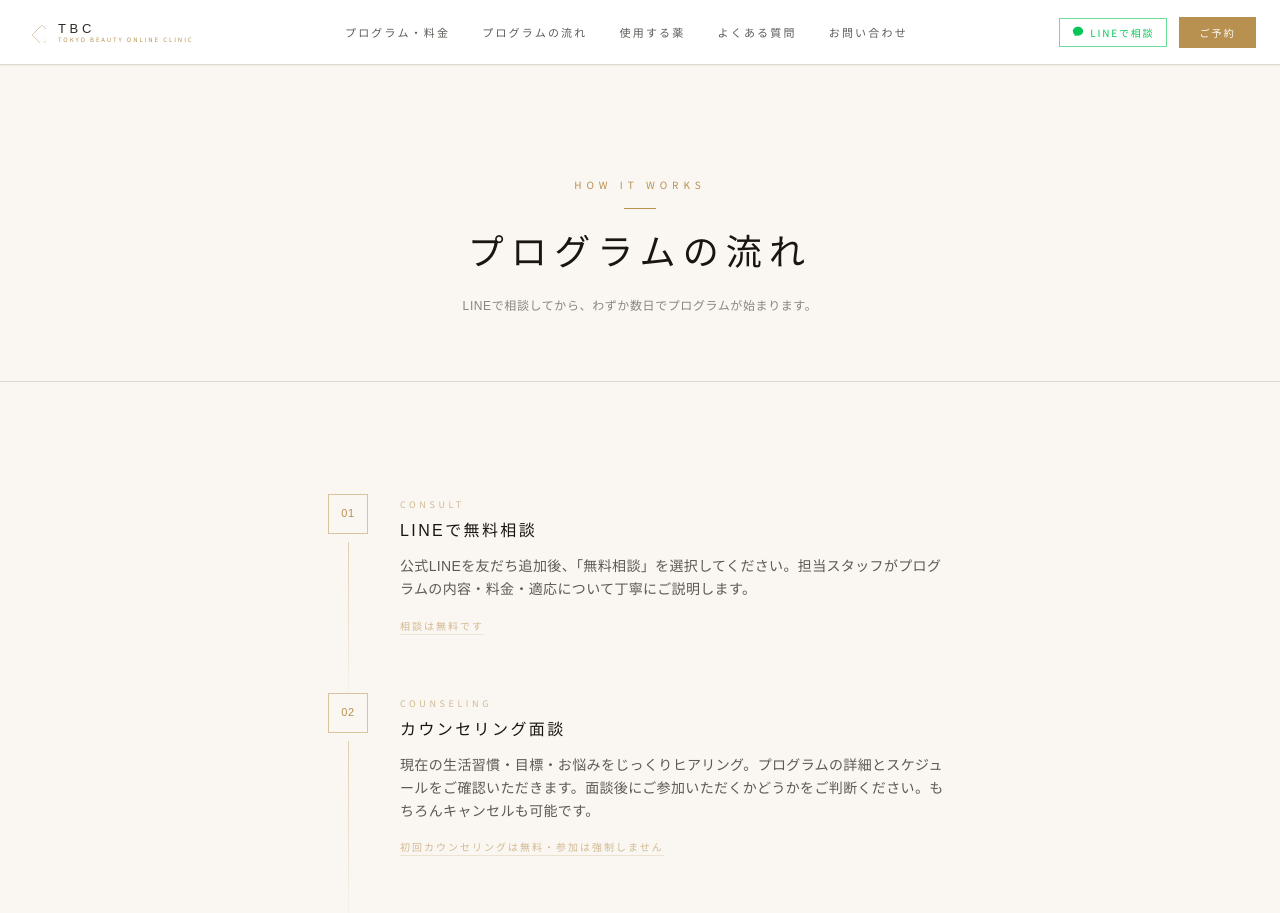
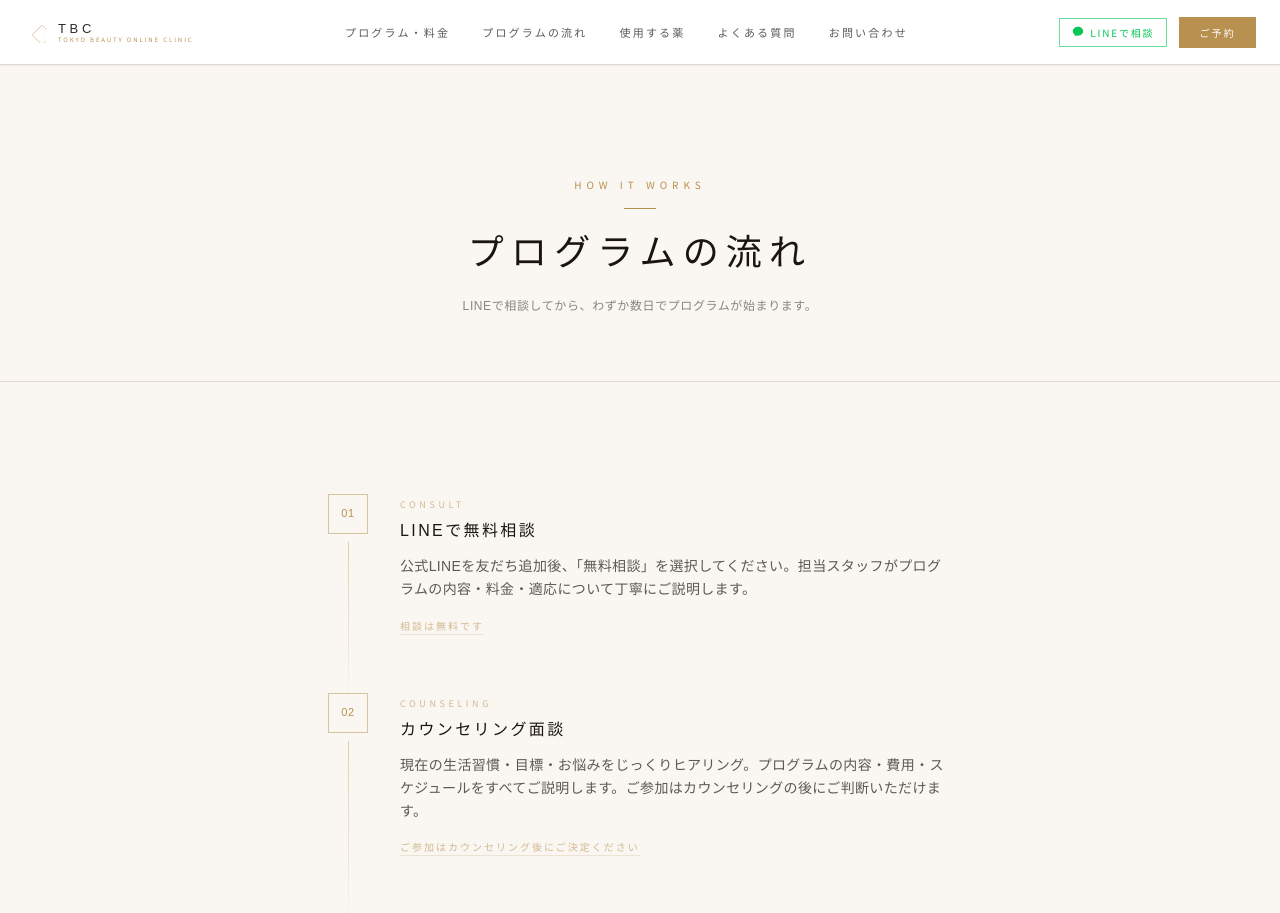
Before and after one commit to fumito2025-source/tokyo-beauty-online-clinic, a Next.js app: page /flow in a window 1280 px wide. Shown: the top 913 px of the page. Built offline with nearby package versions, Linux system fonts and the light colour scheme.

Commit message:
Refine counseling step copy: cleaner tone, remove redundant free mentions
Co-Authored-By: Claude Sonnet 4.6 <noreply@anthropic.com>

```diff
--- a/src/app/flow/page.tsx
+++ b/src/app/flow/page.tsx
@@ -63,8 +63,8 @@ const STEPS = [
     n: "02",
     en: "COUNSELING",
     title: "カウンセリング面談",
-    desc: "現在の生活習慣・目標・お悩みをじっくりヒアリング。プログラムの詳細とスケジュールをご確認いただきます。面談後にご参加いただくかどうかをご判断ください。もちろんキャンセルも可能です。",
-    note: "初回カウンセリングは無料・参加は強制しません",
+    desc: "現在の生活習慣・目標・お悩みをじっくりヒアリング。プログラムの内容・費用・スケジュールをすべてご説明します。ご参加はカウンセリングの後にご判断いただけます。",
+    note: "ご参加はカウンセリング後にご決定ください",
   },
   {
     n: "03",
```
